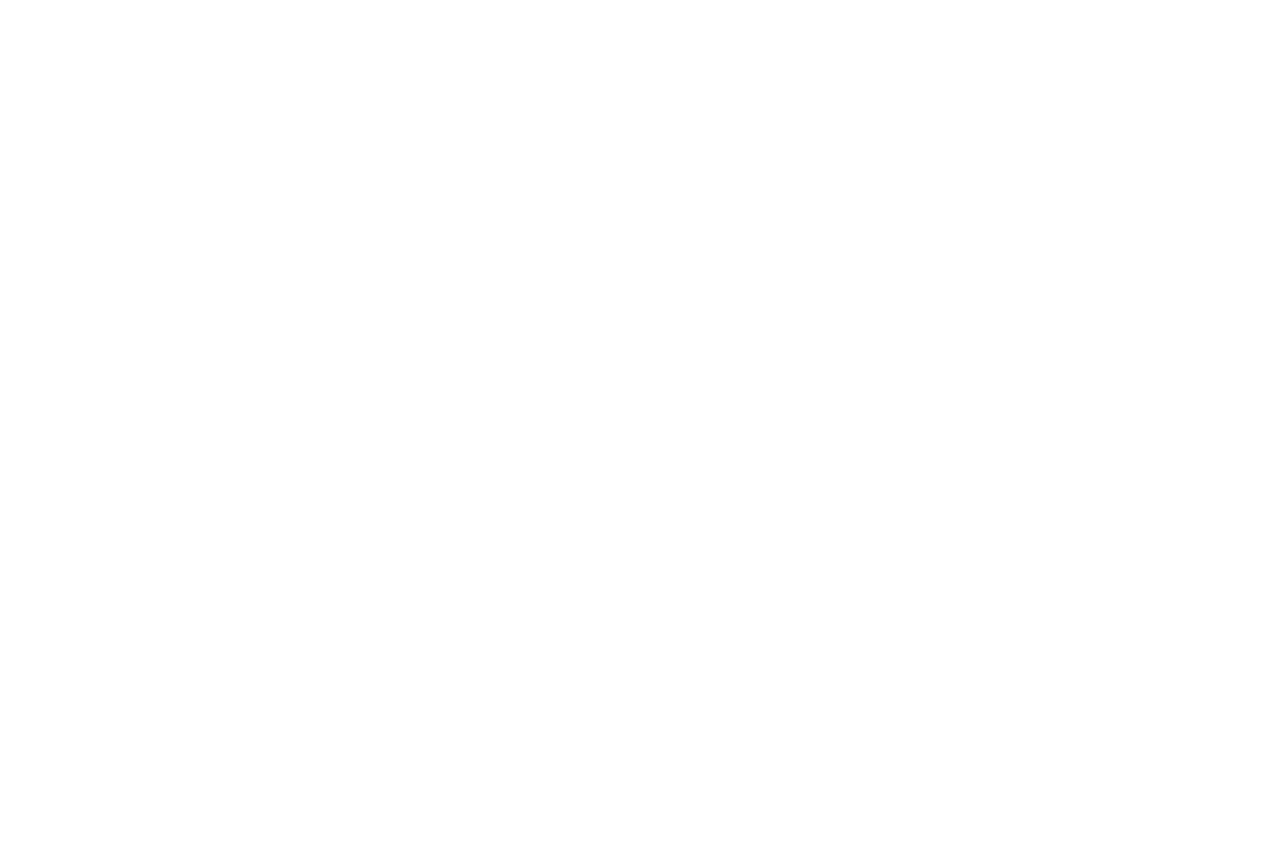
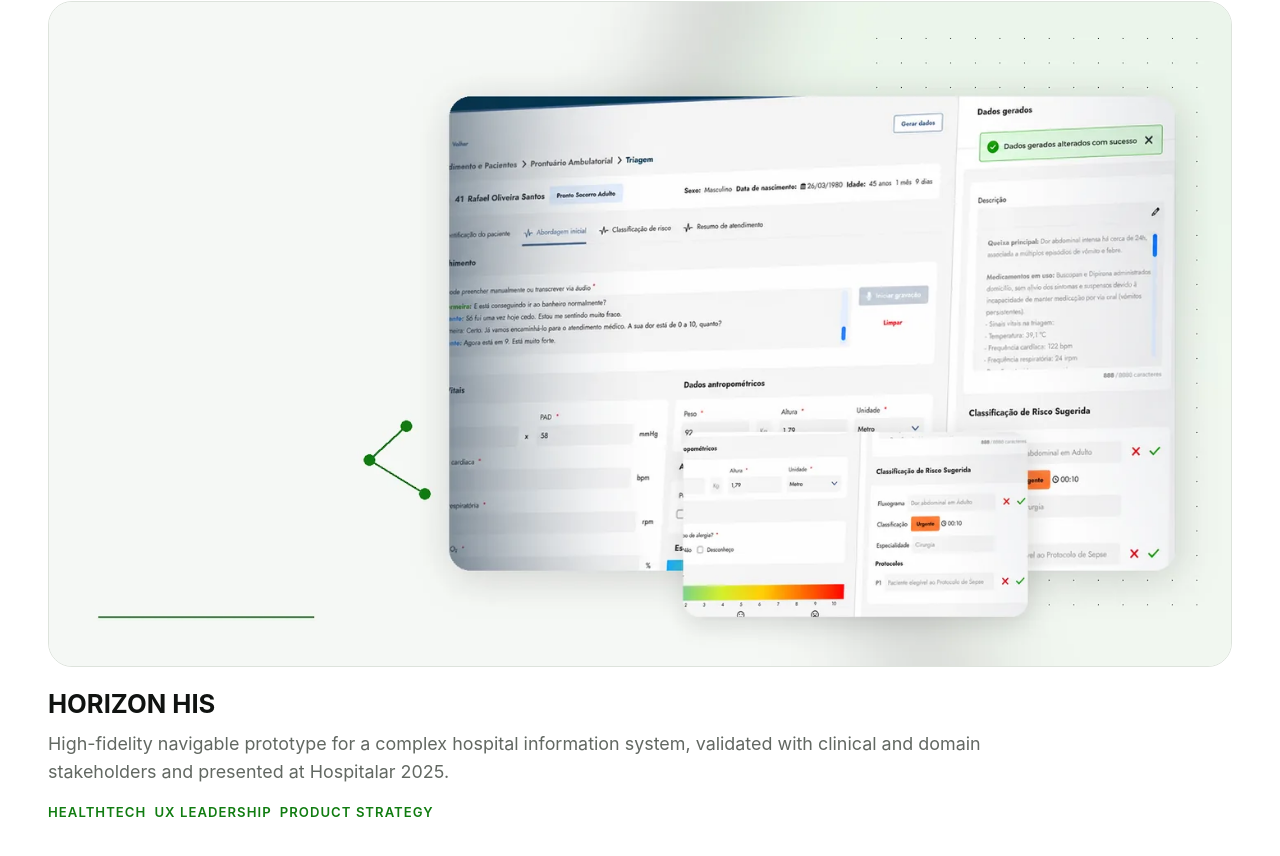
Before and after one commit to nelsonseccofilho/nelsonseccofilho2, a Next.js app: page / in a window 1280 px wide. Shown: the part 926-1782 px from the top of the page. Before the commit the page ends 1003 px from the top, so only its background shows below. Built offline with nearby package versions, Linux system fonts and the light colour scheme.

Commit message:
feat(home): add HORIZON featured case card

```diff
--- a/src/app/globals.css
+++ b/src/app/globals.css
@@ -283,6 +283,65 @@ img {
   min-width: 0;
 }
 
+.project-card {
+  display: grid;
+  gap: var(--spacing-5);
+}
+
+.project-card__media {
+  position: relative;
+  overflow: hidden;
+  aspect-ratio: 16 / 9;
+  border: 1px solid var(--color-border);
+  border-radius: var(--radius-xl);
+  background: var(--color-surface);
+}
+
+.project-card__image {
+  width: 100%;
+  height: 100%;
+  object-fit: cover;
+}
+
+.project-card__content {
+  display: grid;
+  gap: var(--spacing-3);
+}
+
+.project-card__title {
+  margin: 0;
+  color: var(--color-text-primary);
+  font-size: clamp(1.35rem, 2vw, 2rem);
+  font-weight: 700;
+  line-height: 1.05;
+}
+
+.project-card__description {
+  max-width: 62rem;
+  margin: 0;
+  color: var(--color-text-secondary);
+  font-size: clamp(1rem, 1.4vw, 1.15rem);
+  line-height: 1.6;
+}
+
+.project-card__tags {
+  display: flex;
+  flex-wrap: wrap;
+  gap: var(--spacing-2);
+  margin: var(--spacing-1) 0 0;
+  padding: 0;
+  list-style: none;
+}
+
+.project-card__tag {
+  color: var(--color-brand);
+  font-size: 0.82rem;
+  font-weight: 600;
+  letter-spacing: 0.08em;
+  line-height: 1.4;
+  text-transform: uppercase;
+}
+
 @media (max-width: 40rem) {
   .hero__disciplines {
     row-gap: var(--spacing-3);
--- a/src/app/page.tsx
+++ b/src/app/page.tsx
@@ -1,4 +1,5 @@
 import { Hero } from '@/components/home/hero';
+import { ProjectCard } from '@/components/home/project-card';
 import { ProjectGrid } from '@/components/home/project-grid';
 import { SiteHeader } from '@/components/layout/site-header';
 
@@ -13,7 +14,18 @@ export default function HomePage() {
             <h2 id="featured-cases-title" className="featured-cases__heading">
               Featured cases
             </h2>
-            <ProjectGrid />
+            <ProjectGrid>
+              <ProjectCard
+                id="horizon-his"
+                title="HORIZON HIS"
+                description="High-fidelity navigable prototype for a complex hospital information system, validated with clinical and domain stakeholders and presented at Hospitalar 2025."
+                tags={['Healthtech', 'UX Leadership', 'Product Strategy']}
+                image={{
+                  src: '/assets/projects/horizon-his/cover/cover-1440.webp',
+                  alt: 'Hospital information system prototype interface showing triage workflow and generated clinical data panels.',
+                }}
+              />
+            </ProjectGrid>
           </div>
         </section>
       </main>
--- /dev/null
+++ b/src/components/home/project-card.tsx
@@ -0,0 +1,41 @@
+import Image from 'next/image';
+
+type ProjectCardImage = {
+  src: string;
+  alt: string;
+};
+
+type ProjectCardProps = {
+  id: string;
+  title: string;
+  description: string;
+  tags: string[];
+  image: ProjectCardImage;
+};
+
+export function ProjectCard({ id, title, description, tags, image }: ProjectCardProps) {
+  const titleId = `${id}-title`;
+
+  return (
+    <li className="project-grid__item">
+      <article className="project-card" aria-labelledby={titleId}>
+        <div className="project-card__media">
+          <Image className="project-card__image" src={image.src} alt={image.alt} width={1440} height={810} sizes="(max-width: 767px) 100vw, (max-width: 1199px) 92vw, (max-width: 1599px) 82vw, 1440px" />
+        </div>
+        <div className="project-card__content">
+          <h3 id={titleId} className="project-card__title">
+            {title}
+          </h3>
+          <p className="project-card__description">{description}</p>
+          <ul className="project-card__tags" aria-label={`${title} tags`}>
+            {tags.map((tag) => (
+              <li key={tag} className="project-card__tag">
+                {tag}
+              </li>
+            ))}
+          </ul>
+        </div>
+      </article>
+    </li>
+  );
+}
```
Also changed, not shown: 2 other files (tests, documents, lock files or other folders).
